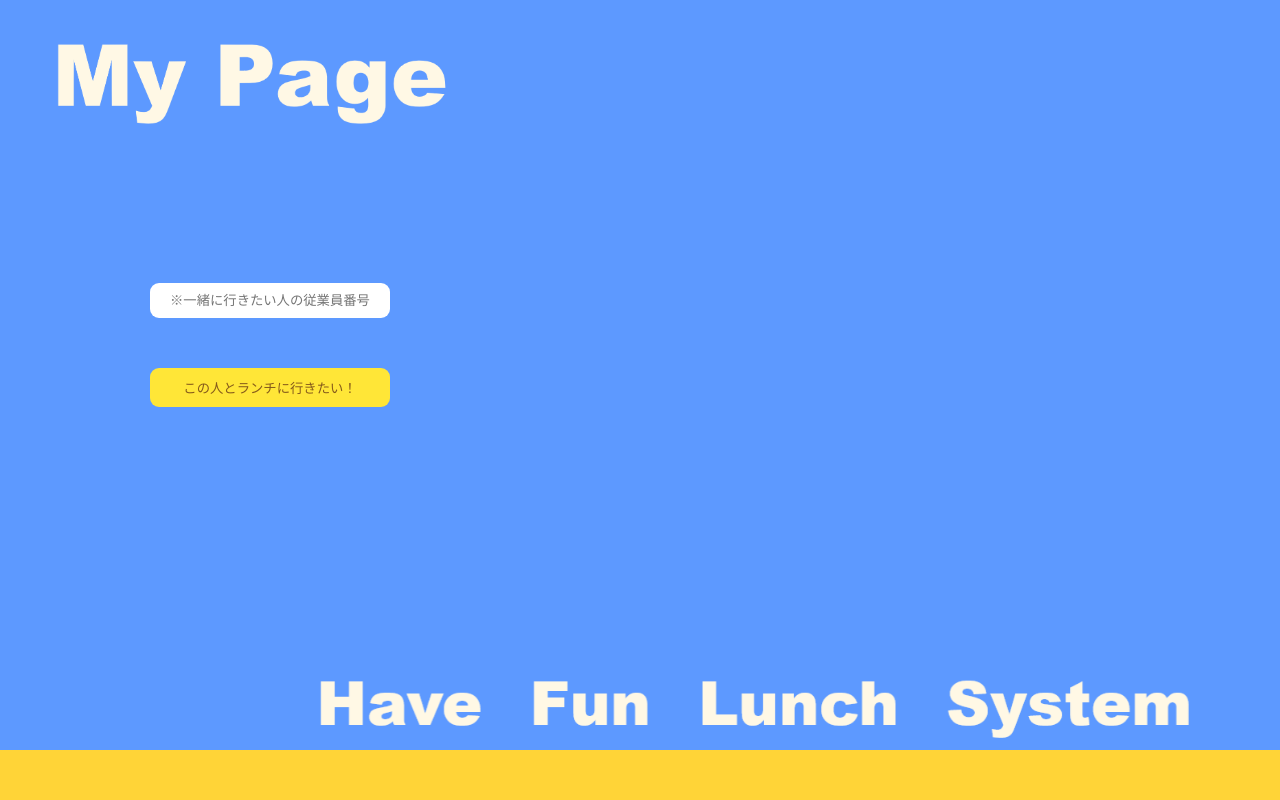
After one commit to MasakiYoshimoto/have_fun_lunch, a PHP site: page /select.html in a window 1280 px wide. The commit adds this page. Run offline with PHP 8.4, Linux system fonts and the light colour scheme.

Commit message:
CSS進めた

```diff
--- a/CSS/index.css
+++ b/CSS/index.css
@@ -21,7 +21,7 @@
   border: 0px;
   outline: 0;
   padding: 12px 19px;
-    width: 200px;
+  width: 200px;
   margin-bottom: 30px;
 }
 .contents table tr td.title{
--- /dev/null
+++ b/CSS/select.css
@@ -0,0 +1,49 @@
+body{
+  background-color: #5D99FF;
+}
+.mypage2{
+  width: 500px;
+  height: 180px;
+}
+.form_request_id{
+  width: 250px;
+  float: left;
+}
+.contents input[type="text"]{
+  margin-top: 40px;
+  border-radius: 9px;
+  border-style: none;
+  border: 0px;
+  outline: 0;
+  padding: 10px 20px;
+  width: 200px;
+  margin: 100px 0px 0px 150px;
+}
+.contents input[type="submit"]{
+  border-radius: 9px;
+  border-style: none;
+  outline: 0;
+  border: 0px;
+  color: #855a1b;
+  background-color: #ffe637;
+  padding: 10px 10px;
+  width: 240px;
+  margin: 50px 0px 0px 150px;
+}
+.hfl2{
+  width: 1000px;
+  float: right;
+}
+footer{
+  position: fixed;
+  bottom: 0;
+  width: 100%;
+  height: 150px;
+}
+.under_footer{
+  background-color: #ffd437;
+  position: fixed;
+  bottom: 0;
+  width: 100%;
+  height: 50px;
+}
--- a/JS/top.js
+++ b/JS/top.js
@@ -8,7 +8,6 @@ $('.join_button').on('click',function(){
       data: {'dbtype':dbtype},
       dataType:'json',
       success:function(response){
-        console.log(response);
           switch (response.result_code) {
             case 0:
             //完了時の処理
--- /dev/null
+++ b/select.html
@@ -0,0 +1,22 @@
+<!DOCTYPE html>
+<html>
+  <head>
+    <meta charset="utf-8">
+    <link rel="stylesheet" href="CSS/reset.css">
+    <link rel="stylesheet" href="CSS/select.css">
+    <title>MyPage</title>
+  </head>
+  <body>
+  <img class="mypage2" src="img/mypage2.png" alt="マイページ" title="マイページ">
+  <div class="contents">
+    <form class="form_request_id" action="select.php" method="post">
+      <input type="text" class="id" name="id_user" value="" size="30" placeholder="※一緒に行きたい人の従業員番号">
+      <input type="submit" name="" value="この人とランチに行きたい！">
+    </form>
+  </div>
+  <footer>
+  <img class="hfl2" src="img/hfl2.png" alt="ロゴ" title="ロゴ">
+  <div class="under_footer"></div>
+  </footer>
+  </body>
+</html>
```
Also changed, not shown: CSS/changepass.css (added, +31 -0 lines), CSS/results.css (added, +17 -0 lines), changepass.html (added, +30 -0 lines), results.html (added, +16 -0 lines), img/hfl2.png (added), img/mypage2.png (added). Lines whose indentation alone changed are shown as unchanged.
